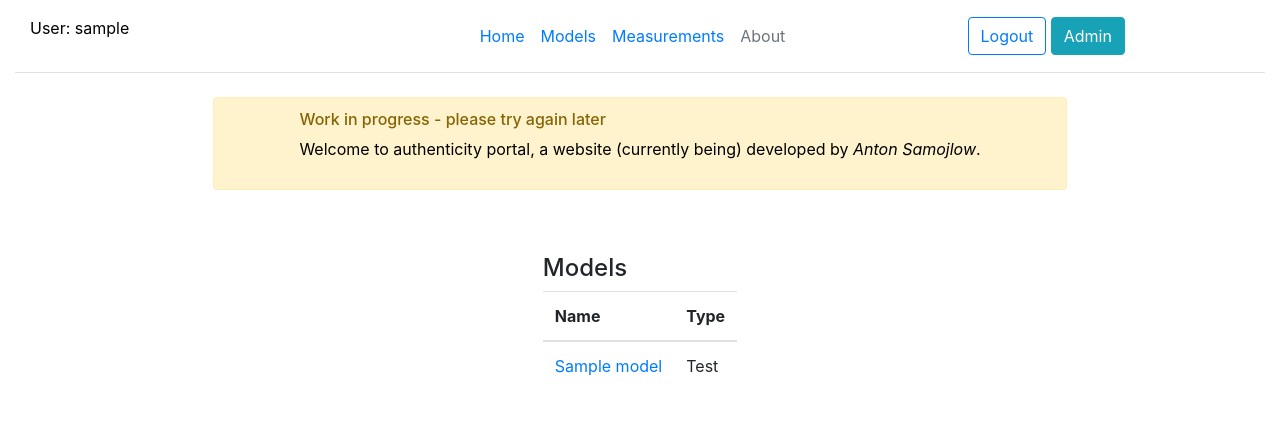
After one commit to AntonSamojlow/authenticity-portal, a Django app: page /portal/models in a window 1280 px wide. The commit adds this page. Shown: the top 437 px of the page. Run offline with Django 3.2, Linux system fonts and the light colour scheme; a user stored in the database is signed in; tables that the repository leaves empty hold one stand-in row (values such as "Sample post").

Commit message:
added simple model list and details

```diff
--- a/portalsite/portal/models.py
+++ b/portalsite/portal/models.py
@@ -30,7 +30,7 @@ class Source(models.Model):
 
     def get_absolute_url(self):
         """Returns the url to display the object."""
-        return reverse('source', args=[str(self.id)])
+        return reverse('source-detail', args=[str(self.id)])
 
 
 class Measurement(models.Model):
@@ -82,7 +82,7 @@ class Measurement(models.Model):
 
     def get_absolute_url(self) -> str:
         """Returns the url to display the object."""
-        return reverse('measurement', args=[str(self.id)])
+        return reverse('measurement-detail', args=[str(self.id)])
 
     # shortcuts via data handler
     def as_displaytext(self) -> str:
@@ -115,7 +115,7 @@ class Model(models.Model):
 
     def get_absolute_url(self):
         """Returns the url to display the object."""
-        return reverse('model', args=[str(self.id)])
+        return reverse('model-detail', args=[str(self.id)])
 
 
 class Scoring(models.Model):
@@ -130,4 +130,4 @@ class Scoring(models.Model):
 
     def get_absolute_url(self):
         """Returns the url to display the object."""
-        return reverse('scoring', args=[str(self.id)])
+        return reverse('scoring-detail', args=[str(self.id)])
--- a/portalsite/portal/templates/measurements.html
+++ b/portalsite/portal/templates/measurements.html
@@ -21,7 +21,7 @@
     </div>
 
     <div class="mb-5 mt-5">
-        <h4>Existing measurements </h4>
+        <h4>Existing measurements</h4>
         {% if perms.portal.view_measurement %}
         <table class="table">
             <thead>
--- /dev/null
+++ b/portalsite/portal/templates/models.html
@@ -0,0 +1,33 @@
+{% extends "base_generic.html" %}
+
+{% block content %}
+<div>
+    <div class="mb-5 mt-5">
+        <h4>Models</h4>
+        {% if perms.portal.view_model %}
+        <table class="table">
+            <thead>
+                <tr>
+                    <th scope="col">Name</th>
+                    <th scope="col">Type</th>
+                </tr>
+            </thead>
+            <tbody>
+                {% for model in object_list %}
+                <tr>
+                    <td scope="row"><a href="{{ model.get_absolute_url }}">{{ model.name }}</a></td>
+                    <td>{{ model.model_type }}</td>
+                </tr>
+                {% empty %}
+                <tr>
+                    <td>EMPTY</td>
+                </tr>
+                {% endfor %}
+            </tbody>
+        </table>
+        {% else %}
+        <p>You don't have permission to view models.</p>
+        {% endif %}
+    </div>
+</div>
+{% endblock %}
--- a/portalsite/portal/urls.py
+++ b/portalsite/portal/urls.py
@@ -4,7 +4,9 @@ from . import views
 
 urlpatterns = [
     path('', views.index, name='index'),
+    path('models', login_required(views.ModelsView.as_view()), name='models'),
+    path('models/<int:pk>', login_required(views.ModelDetailView.as_view()), name='model-detail'),
     path('measurements', login_required(views.MeasurementsView.as_view()), name='measurements'),
-    path('measurement/<int:pk>', login_required(views.MeasurementDetailView.as_view()), name='measurement'),
+    path('measurement/<int:pk>', login_required(views.MeasurementDetailView.as_view()), name='measurement-detail'),
     path('result', login_required(views.MeasurementDetailView.as_view()), name='result')
 ]
--- a/portalsite/portal/views.py
+++ b/portalsite/portal/views.py
@@ -7,11 +7,11 @@ from django.http.request import HttpRequest
 from django.http.response import HttpResponse
 from django.shortcuts import render
 from django.views.generic import TemplateView, DetailView
-from django.views.generic.list import BaseListView
+from django.views.generic.list import BaseListView, ListView
 
 # local
 from portal.forms import MeasurementUploadForm
-from portal.models import Measurement, Source, DATAHANDLER_CHOICES, DATAHANDLERS
+from portal.models import DATAHANDLER_CHOICES, DATAHANDLERS, Measurement, Model, Source
 
 
 def index(request: HttpRequest):
@@ -30,16 +30,16 @@ def index(request: HttpRequest):
 
 
 class MeasurementsView(TemplateView, BaseListView):
+    model = Measurement
     template_name = 'measurements.html'
     form_class = MeasurementUploadForm
     initial = {'key': 'value'}
-    model = Measurement
 
     def __init__(self, **kwargs: any) -> None:
         super().__init__(**kwargs)
         # reload the choices
         self.source_choices = [(d.id, d.name) for d in list(Source.objects.all())]
-        self.object_list = Measurement.objects.all()
+        self.object_list = self.model.objects.all()
 
     def get_context_data(self, **kwargs):
         form = self.form_class(DATAHANDLER_CHOICES, self.source_choices, initial={
@@ -93,8 +93,23 @@ class MeasurementsView(TemplateView, BaseListView):
 
 class MeasurementDetailView(DetailView):
     model = Measurement
-    template_name = 'measurement.html'
+    template_name = 'measurement-detail.html'
 
+class ModelsView(ListView):
+    model = Model
+    template_name = 'models.html'
+
+    def __init__(self, **kwargs: any) -> None:
+        super().__init__(**kwargs)
+        self.object_list = self.model.objects.all()
+
+    def get_context_data(self, **kwargs):
+        context = BaseListView.get_context_data(self, **kwargs)
+        return context
+
+class ModelDetailView(DetailView):
+    model = Model
+    template_name = 'model-detail.html'
 
 @dataclass
 class Result():
--- a/portalsite/templates/base_generic.html
+++ b/portalsite/templates/base_generic.html
@@ -27,7 +27,7 @@
 			</a>
 			<nav class="nav col-sm-12 col-md-auto mb-2 justify-content-center mb-md-0">
 				<a href="{% url 'index' %}" class="nav-link px-2 link-secondary">Home</a>
-				<a href="#" class="nav-link px-2 link-dark disabled">Models</a>
+				<a href="{% url 'models' %}" class="nav-link px-2 link-secondary">Models</a>
 				<a href="{% url 'measurements' %}" class="nav-link px-2 link-dark">Measurements</a>
 				<a href="#" class="nav-link px-2 link-dark disabled">About</a>
 			</nav>
```
Also changed, not shown: portalsite/portal/templates/model-detail.html (added, +20 -0 lines), portalsite/portal/templates/measurement-detail.html (renamed from portalsite/portal/templates/measurement.html).
